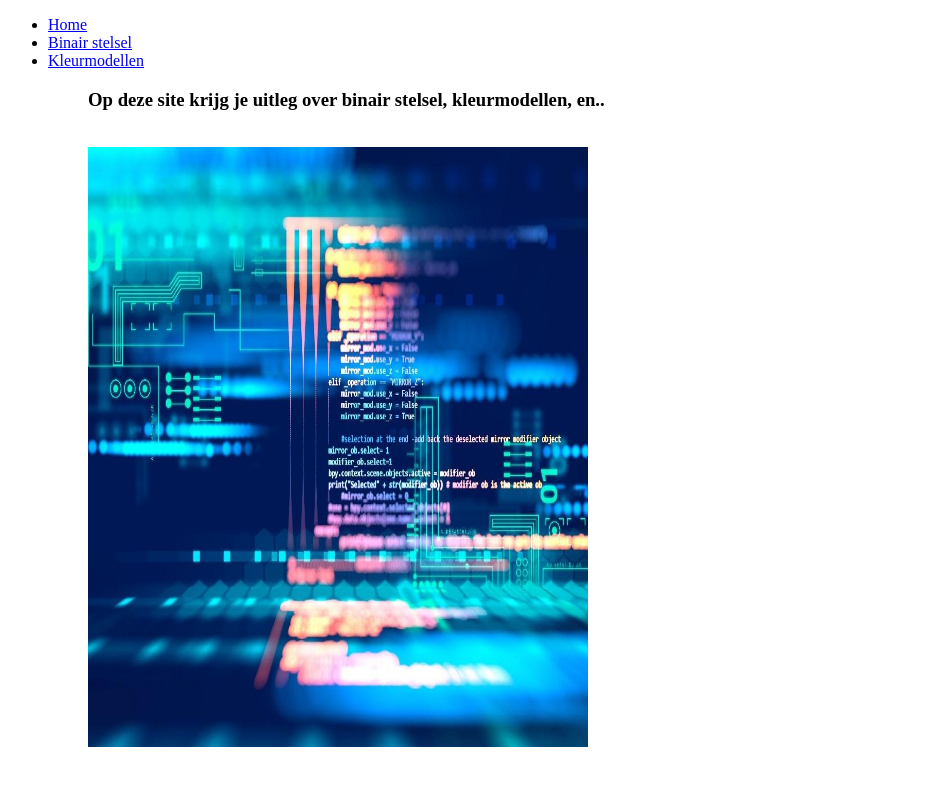
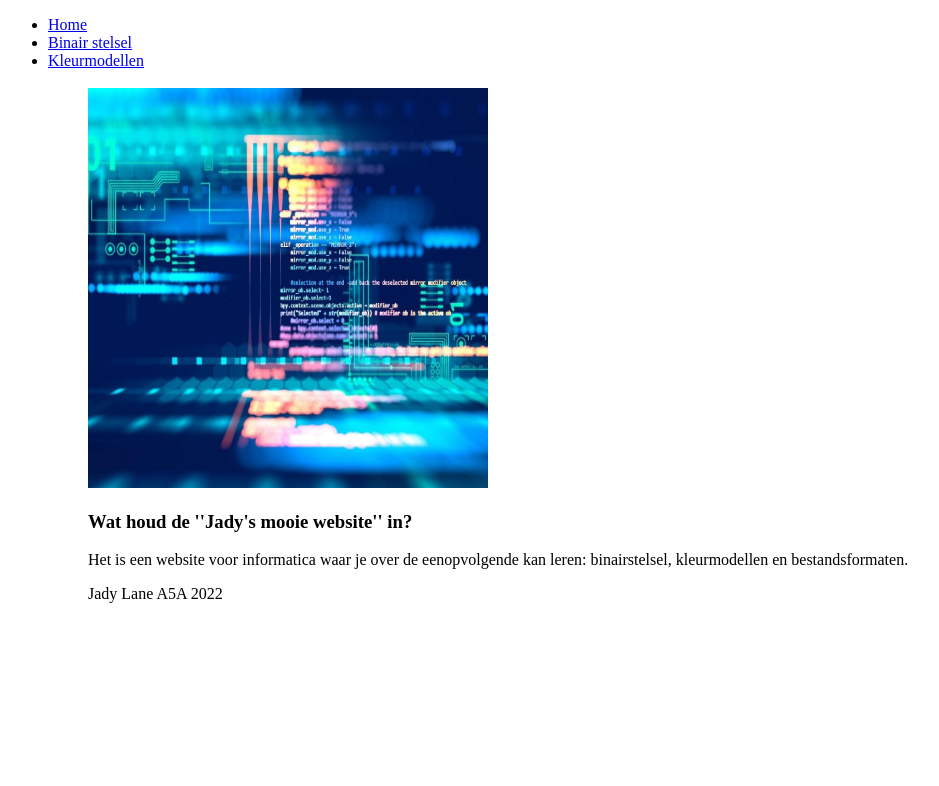
Before and after one commit to ladyjanez/ladyjanez.github.io, a plain HTML site: page index.html in a window 1280 px wide. Shown: the whole page, without its empty margins (0-939 px from the left). Drawn offline with Linux system fonts and the light colour scheme.

Commit message:
nieuwe homepage

```diff
--- a/index.html
+++ b/index.html
@@ -2,31 +2,33 @@
 <html> <!--dit is het html-element-->
   <head>
     <title>Jady's mooie website</title>
+    <link rel="stylesheet" href="opmaak.css">
     <meta charset="utf-8">
+    <link rel="icon" type="image/x-icon" href="/images/favicon.ico">
   </head>
-   <body>
+  <body class="body2">
     <ul>
       <li><a href="index.html">Home</a></li>
       <li><a href="binairstelsel.html">Binair stelsel</a></li>
       <li><a href="kleurmodellen.html">Kleurmodellen</a></li>
+
   <ul/>
+  <br>
 
-    <h3>Op deze site krijg je uitleg over binair stelsel, kleurmodellen, en.. </h3>
+  <img src="informatica1.jpg"alt ="homepage"style="width:400px;height:400px;">
 
-      <p>
+  <div id="column1">
+    <div class="col">
+  <h3> Wat houd de ''Jady's mooie website'' in?</h3>
+
+      <p> Het is een website voor informatica waar je  over de eenopvolgende kan leren:
+        binairstelsel, kleurmodellen en bestandsformaten.</p>
+    </div>
+    <footer>
+        <p> Jady Lane A5A
+            2022 </p>
+    </footer>
 
 
-
-
-
-
-     </p>
-
-
-    <br>
-
-
-
-     <img src="informatica1.jpg"alt ="homepage"style="width:500px;height:600px;">
    </body>
 </html>
```
